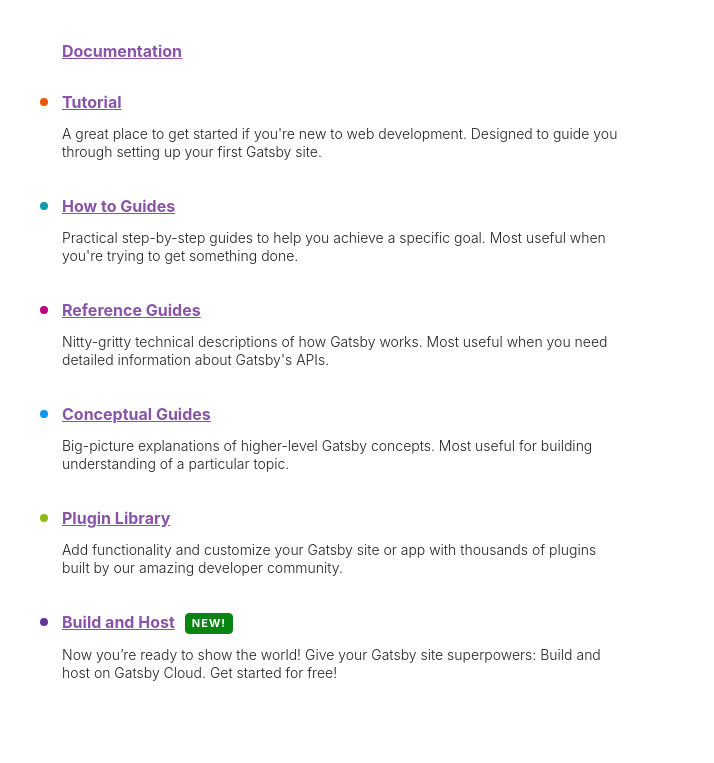
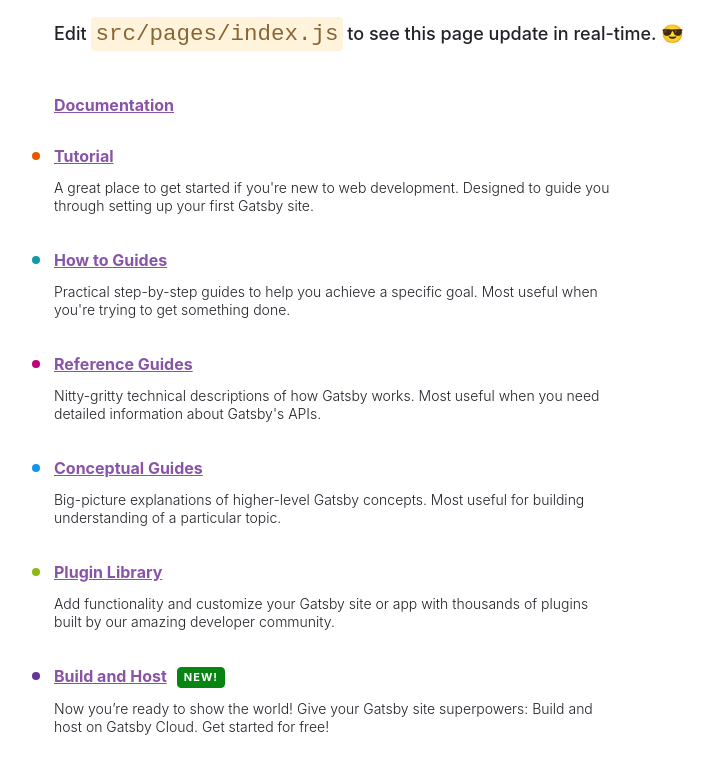
Before and after one commit to Kaivosukeltaja/girls-and-the-gang, a Gatsby site: page / in a window 1280 px wide. Shown: the part 315-1078 px from the top of the page, without its empty margins (42-756 px from the left). Built offline with nearby package versions, Linux system fonts and the light colour scheme; Gatsby itself is replaced by a stand-in of ours.

Commit message:
Add header pic and global css

```diff
--- /dev/null
+++ b/src/pages/index.css
@@ -0,0 +1,31 @@
+:root {
+    --black: #1E1E1E;
+    --white: #ffffff;
+
+    --main-bg-color: var(--white);
+    --main-text-color: var(--black);
+}
+
+html {
+    background-color: var(--main-bg-color);
+    color: var(--main-text-color);
+    font-family: "Helvetica Neue", Helvetica, Arial, sans-serif;
+    font-size: 1.125rem;
+    font-weight: 500;
+}
+
+html, body {
+    margin: 0;
+    height: 100%;
+    box-sizing: border-box;
+    background: var(--main-bg-color);
+}
+
+* {
+    box-sizing: inherit;
+}
+
+#___gatsby,
+#___gatsby > * {
+  height: 100%;
+}
--- a/src/pages/index.js
+++ b/src/pages/index.js
@@ -1,4 +1,6 @@
 import * as React from "react"
+
+import './index.css'
 
 const pageStyles = {
   color: "#232129",
```
Also changed, not shown: src/images/header.jpg (added).
